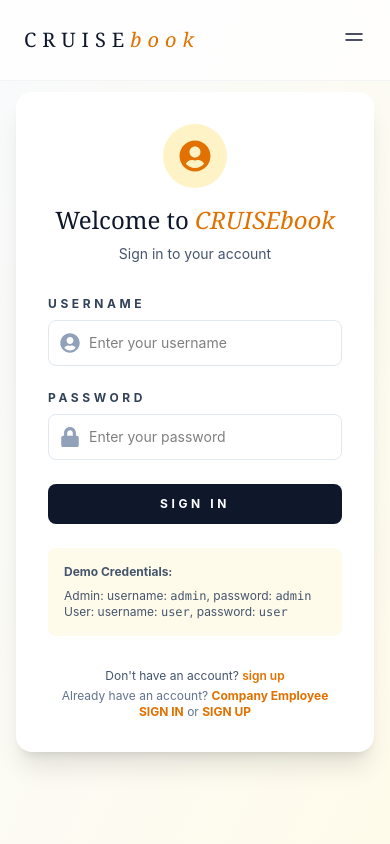
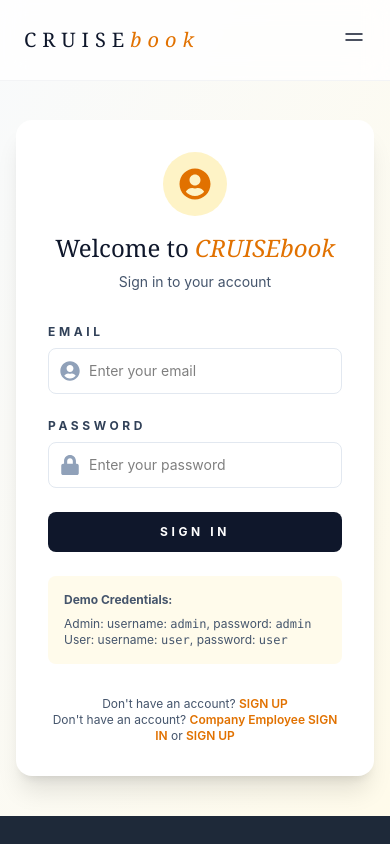
Before and after one commit to UditVadlagatta/cruise-booking-app, a React (Vite) app: page /login in a window 390 px wide. Shown: the top 844 px of the page. Built offline with nearby package versions, Linux system fonts and the light colour scheme.

Commit message:
login mobile view bug fix

```diff
--- a/src/api/companyEmployee/pages/CELogin.jsx
+++ b/src/api/companyEmployee/pages/CELogin.jsx
@@ -81,7 +81,7 @@ const CELogin = () => {
           {/* Email Field */}
           <div>
             <label className="block text-xs uppercase tracking-[0.3em] font-bold text-slate-700 mb-2 ml-1">
-              Work Email
+              Email
             </label>
             <div className="relative group">
               <div className="absolute inset-y-0 left-0 pl-3 flex items-center pointer-events-none">
--- a/src/api/companyEmployee/pages/CESubNavbar.jsx
+++ b/src/api/companyEmployee/pages/CESubNavbar.jsx
@@ -50,6 +50,7 @@ const CESubNavbar = ({ worker }) => {
         >
           {isOpen ? "<" : ">"}
         </button>
+
 
         {/* Sidebar */}
         <div
--- a/src/components/Navbar.jsx
+++ b/src/components/Navbar.jsx
@@ -30,6 +30,7 @@ return (
         {/* Desktop Links */}
         <div className="hidden md:flex items-center space-x-12">
           <Link to="/" className="text-[10px] uppercase tracking-[0.4em] font-bold text-slate-500 hover:text-amber-600">Home</Link>
+
           <Link to="/about" className="text-[10px] uppercase tracking-[0.4em] font-bold text-slate-500 hover:text-amber-600">About</Link>
           <Link to="/contact" className="text-[10px] uppercase tracking-[0.4em] font-bold text-slate-500 hover:text-amber-600">Contact</Link>
 
@@ -76,6 +77,7 @@ return (
         <div className="md:hidden bg-white border-b border-gray-100 flex flex-col p-6 space-y-4">
           <Link to="/" onClick={() => setIsMenuOpen(false)} className="text-[15px] uppercase font-bold text-slate-600">Home</Link>
           <Link to="/about" onClick={() => setIsMenuOpen(false)} className="text-[15px] uppercase font-bold text-slate-600">About</Link>
+          <Link to="/contact"  onClick={() => setIsMenuOpen(false)} className="text-[15px] uppercase font-bold text-slate-600">Contact</Link>
 
           {/* {loggedInUser ? (
             <>
@@ -107,8 +109,8 @@ return (
   </>
 ) : (
   <div className="flex flex-col space-y-2">
-    <Link to="/login" onClick={() => setIsMenuOpen(false)} className="bg-slate-900 text-white text-center text-[10px] py-3 rounded-full">Customer Login</Link>
-    <Link to="/celogin" onClick={() => setIsMenuOpen(false)} className="bg-slate-900 text-white text-center text-[10px] py-3 rounded-full">Employee Login</Link>
+    <Link to="/login" onClick={() => setIsMenuOpen(false)} className="bg-slate-900 text-white text-center text-[10px] py-3 rounded-full">Login</Link>
+    {/* <Link to="/celogin" onClick={() => setIsMenuOpen(false)} className="bg-slate-900 text-white text-center text-[10px] py-3 rounded-full">Employee Login</Link> */}
   </div>
 )}
         </div>
--- a/src/pages/Login.jsx
+++ b/src/pages/Login.jsx
@@ -1,15 +1,42 @@
-import React, { useState } from 'react';
+import React, { useState, useEffect } from 'react';
 import { Link, useNavigate } from 'react-router-dom';
 import { FaUserCircle, FaLock } from 'react-icons/fa';
+import axios from 'axios'
+import api from '../api/index';
+import customerService from '../api/services/customerService';
+
 
 const Login = () => {
   const [formData, setFormData] = useState({
-    username: '',
+    email: '',
     password: ''
   });
+
+
+    // const [customers, setCustomers] = useState([]);
   const [error, setError] = useState('');
   const [loading, setLoading] = useState(false);
   const navigate = useNavigate();
+
+  // useEffect(()=>{
+  //   const fetchCustomers  = async ()=>{
+  //     setLoading(true);
+  //     setError('');
+
+  //     try{
+  //       const data  = await customerService.getAllCustomers()
+  //       setCustomers(data);
+  //     }
+  //     catch (err) {
+  //       console.error(err);
+  //       setError('Failed to fetch customers, server problem...');
+  //     } finally {
+  //       setLoading(false);
+  //     }
+  //   };fetchCustomers();
+  // },[])
+
+
 
   const handleChange = (e) => {
     setFormData({
@@ -24,38 +51,41 @@ const Login = () => {
     setError('');
 
     try {
-      // Mock login - replace with actual API call
-      if (formData.username === 'admin' && formData.password === 'admin') {
-        const user = { username: 'admin', role: 'admin' };
-        const token = 'mock-jwt-token';
+    // ✅ Use 'api' instead of 'axios'
+    // This automatically uses the baseURL from your api/index.js
+    // const response = await api.post('/customers/login', {
+    //   email: formData.email,
+    //   password: formData.password
+    // });
 
-        localStorage.setItem('user', JSON.stringify(user));
-        localStorage.setItem('token', token);
+    const data = await  customerService.login(formData.email, formData.password);
 
-        navigate('/dashboard');
-      } else if (formData.username === 'user' && formData.password === 'user') {
-        const user = { username: 'user', role: 'customer' };
-        const token = 'mock-jwt-token';
+    const { accessToken, refreshToken, customer } = data;
 
-        localStorage.setItem('user', JSON.stringify(user));
-        localStorage.setItem('token', token);
+    localStorage.setItem('token', accessToken);
+    localStorage.setItem('refreshToken', refreshToken);
+    localStorage.setItem('user', JSON.stringify(customer));
 
-        navigate('/dashboard');
-      } else {
-        setError('Invalid username or password');
-      }
-    } catch (err) {
-      setError('Login failed. Please try again.');
-    } finally {
-      setLoading(false);
-    }
+
+    // trigger navbar update
+window.dispatchEvent(new Event("storage"));
+
+
+    navigate('/dashboard/profile');
+
+  } catch (err) {
+    const errorMsg = err.response?.data?.message || 'Login failed. Please try again.';
+    setError(errorMsg);
+  } finally {
+    setLoading(false);
+  }
   };
 
   return (
-    <div className="min-h-screen bg-gradient-to-br from-slate-50 to-amber-50 flex items-center justify-center px-4">
-      <div className="max-w-md w-full bg-white rounded-2xl shadow-xl p-8">
+    <div className=" bg-gradient-to-br from-slate-50 to-amber-50 flex items-center justify-center px-4">
+      <div className="mt-30 mb-10 max-w-md w-full bg-white rounded-2xl shadow-xl p-8">
         {/* Header */}
-        <div className="text-center mb-8">
+        <div className="text-center mb-8 ">
           <div className="inline-flex items-center justify-center w-16 h-16 bg-amber-100 rounded-full mb-4">
             <FaUserCircle className="w-8 h-8 text-amber-600" />
           </div>
@@ -75,7 +105,7 @@ const Login = () => {
 
           <div>
             <label className="block text-xs uppercase tracking-[0.3em] font-bold text-slate-700 mb-2">
-              Username
+              Email
             </label>
             <div className="relative">
               <div className="absolute inset-y-0 left-0 pl-3 flex items-center pointer-events-none">
@@ -83,11 +113,11 @@ const Login = () => {
               </div>
               <input
                 type="text"
-                name="username"
-                value={formData.username}
+                name="email"
+                value={formData.email}
                 onChange={handleChange}
                 className="w-full pl-10 pr-3 py-3 border border-slate-200 rounded-lg focus:outline-none focus:ring-2 focus:ring-amber-500 focus:border-transparent text-sm"
-                placeholder="Enter your username"
+                placeholder="Enter your email"
                 required
               />
             </div>
@@ -140,19 +170,23 @@ const Login = () => {
           <p className="text-xs text-slate-600">
             Don't have an account?{' '}
             <Link to="/signup" className="text-amber-600 hover:text-amber-700 font-semibold">
-              sign up
+              SIGN UP
             </Link>
           </p>
-          <p className="mt-1 text-xs text-slate-500">
-                      Already have an account?{' '}
-                      <Link to="/celogin" className="text-amber-600 hover:text-amber-700 font-bold">
-                        Company Employee SIGN IN
-                      </Link>
-                      <span> or </span>
-                      <Link to="/cesignup" className="text-amber-600 hover:text-amber-700 font-bold">
-                                     SIGN UP
-                      </Link>
-                    </p>
+           <p className="text-xs text-slate-600">
+            Don't have an account?{' '}
+
+
+            <Link to="/celogin" className="text-amber-600 hover:text-amber-700 font-semibold">
+               Company Employee SIGN IN
+            </Link>
+            {/* <p>or</p> */} <span> or </span>
+            <Link to="/cesignup" className="text-amber-600 hover:text-amber-700 font-semibold">
+              SIGN UP
+            </Link>
+
+          </p>
+
         </div>
       </div>
     </div>
```
